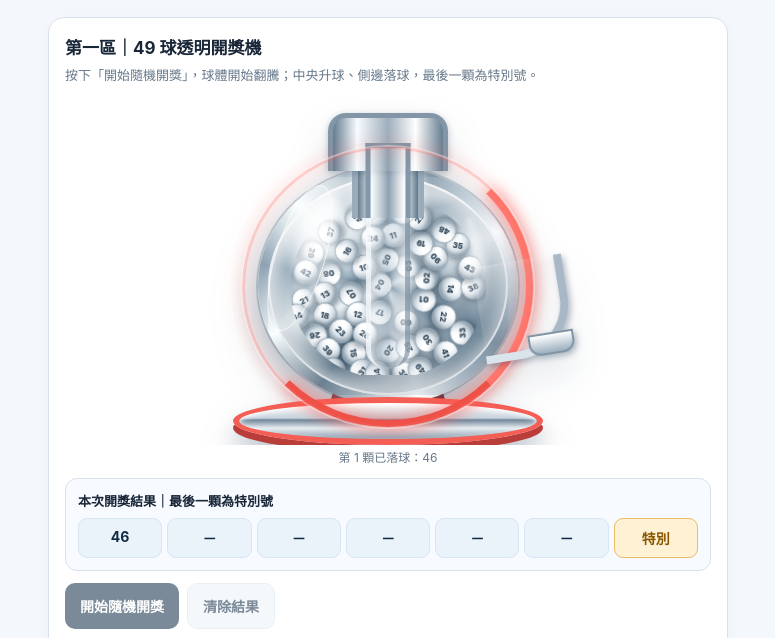
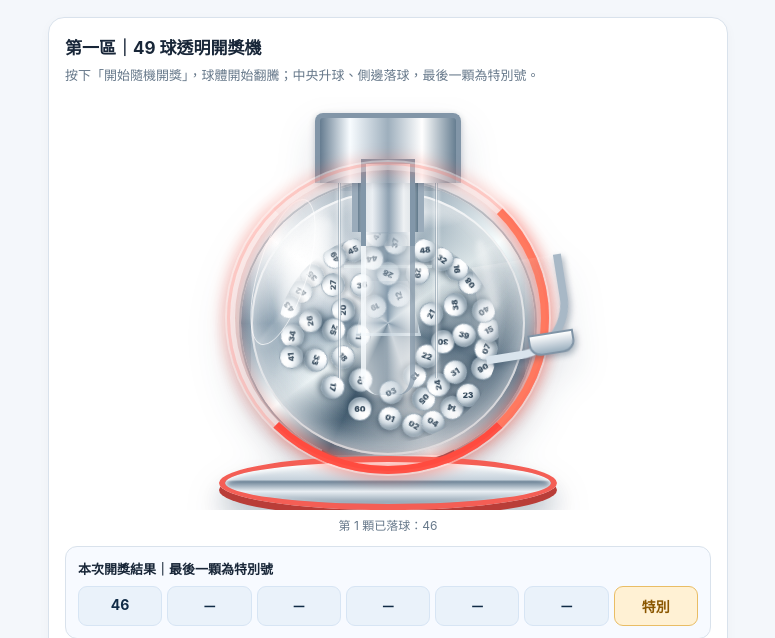
Before and after one commit to rick6382-pixel/lucky49-app, a plain HTML site: page index.html in a window 1280 px wide. Both pictures are taken after a click on the button "開始隨機開獎". Shown: the part 113-751 px from the top of the page, without its empty margins (252-1027 px from the left). Drawn offline with Linux system fonts and the light colour scheme; no server answers.

Commit message:
Add files via upload

```diff
--- a/index.html
+++ b/index.html
@@ -126,7 +126,7 @@ footer{text-align:center;color:var(--muted);font-size:11px;padding:12px}
 @media(max-width:380px){.side-chute{left:calc(50% + 80px);transform:scale(.9) rotate(-9deg);transform-origin:top left}}
 
 
-/* v12: stronger circulating airflow and visible ball-to-ball collisions */
+/* v13: reference-inspired globe, bottom-loaded ball bed, lift jet and recirculating vortex */
 .machine-orb{
   border:10px solid transparent;
   background:
@@ -179,6 +179,48 @@ footer{text-align:center;color:var(--muted);font-size:11px;padding:12px}
 .machine.is-mixing .glass-reflection{animation:glassGlint 2.2s ease-in-out infinite}
 @media(prefers-reduced-motion:reduce){.machine.is-mixing .glass-reflection{animation:none}}
 
+
+/* v13: reference-inspired transparent lottery machine with bottom-loaded balls */
+.machine{width:min(100%,390px);height:405px}
+.machine-orb{
+  top:76px;width:294px;height:284px;border-radius:50%;
+  background:
+   radial-gradient(ellipse at 26% 22%,rgba(255,255,255,.28),transparent 34%),
+   radial-gradient(ellipse at 74% 78%,rgba(15,35,52,.2),transparent 47%),
+   linear-gradient(120deg,rgba(255,255,255,.2),rgba(168,198,216,.035) 34%,rgba(18,42,61,.17) 72%,rgba(255,255,255,.2)) padding-box,
+   conic-gradient(from 205deg,#526a7c,#faffff 8%,#8097a9 18%,#fff 28%,#71899c 43%,#f8ffff 58%,#71889a 74%,#fff 88%,#526a7c) border-box;
+  box-shadow:inset 0 0 0 2px #ffffffb8,inset 0 0 22px 6px #ffffff77,inset 0 -28px 36px #193d582e,0 0 0 2px #526a7c55,0 12px 30px #102b4640;
+}
+.machine-ring{
+ top:57px;width:322px;height:312px;border-width:8px;
+ border-top-color:#ffffff55;border-left-color:#ffffff88;
+ border-right-color:#ff795f;border-bottom-color:#ff4b3f;
+ filter:drop-shadow(0 0 8px #ff604f);
+}
+.machine-top{top:8px;width:146px;height:70px;border-radius:8px 8px 0 0}
+.machine-neck{top:54px;width:54px;height:87px}
+.machine-base{width:338px;height:54px;bottom:0}
+.machine-stand{height:65px;width:146px;bottom:34px}
+.machine-orb .inner-balls{
+ left:24px;right:24px;top:38px;bottom:12px;height:auto;
+ overflow:hidden;clip-path:ellipse(49% 49% at 50% 51%);
+}
+.machine-orb .lift-track{
+ top:20px;height:184px;width:54px;border-left:5px solid #f9fdffbb;border-right:5px solid #71879a99;
+ background:linear-gradient(90deg,#fff9,#9eb2c255 48%,#fff9);
+}
+.inner-cage{position:absolute;z-index:3;left:50%;top:-38px;transform:translateX(-50%);width:116px;height:225px;pointer-events:none;opacity:.76}
+.inner-cage:before,.inner-cage:after{content:"";position:absolute;top:0;bottom:0;width:3px;background:linear-gradient(90deg,#72889a,#fff,#8ca0b0);box-shadow:0 0 4px #fff}
+.inner-cage:before{left:8px}.inner-cage:after{right:8px}
+.inner-cage i{position:absolute;left:0;right:0;top:0;height:3px;background:#f8ffff;box-shadow:0 0 5px #fff}
+.inner-cage b{position:absolute;left:14px;right:14px;top:112px;height:3px;background:#f8ffffaa;box-shadow:0 0 5px #fff}
+.inner-cage em{position:absolute;left:50%;top:128px;transform:translateX(-50%);width:66px;height:55px;border:3px solid #dce8ef;border-top:0;clip-path:polygon(20% 0,80% 0,100% 100%,0 100%);background:linear-gradient(90deg,#fff6,#8da4b655,#fff6)}
+.mix-ball{width:24px;height:24px;font-size:8px}
+.machine-status{margin-top:6px}
+.machine.is-mixing .machine-orb{animation:globeVibrate .18s linear infinite alternate}
+@keyframes globeVibrate{to{filter:brightness(1.025) drop-shadow(0 0 5px #ff8978)}}
+@media(max-width:380px){.machine{transform:scale(.88);transform-origin:top center;margin-bottom:-45px}.machine-ring{width:314px}}
+
 </style>
 </head>
 <body>
@@ -194,6 +236,7 @@ footer{text-align:center;color:var(--muted);font-size:11px;padding:12px}
   <div class="machine-ring"></div>
   <div class="side-chute" aria-hidden="true"></div>
   <div class="machine-orb">
+   <div class="inner-cage" aria-hidden="true"><i></i><b></b><em></em></div>
    <div class="lift-track"></div>
    <div class="inner-balls" id="innerBalls"></div>
    <div class="glass-reflection" aria-hidden="true"></div>
@@ -279,11 +322,18 @@ footer{text-align:center;color:var(--muted);font-size:11px;padding:12px}
   layoutPhysicsBalls();
  }
  function layoutPhysicsBalls(){
-  const area=$('innerBalls'),w=area.clientWidth||210,h=area.clientHeight||180;
+  const area=$('innerBalls'),w=area.clientWidth||230,h=area.clientHeight||230;
+  // Resting state: tightly packed in the lower bowl, with small natural offsets.
+  const cols=8,spacing=24,rowGap=21;
   ballPhysics.forEach((p,i)=>{
-   const angle=i*2.39996,rad=Math.sqrt((i+.5)/49)*Math.min(w*.43,h*.43);
-   p.x=w/2+Math.cos(angle)*rad;p.y=h/2+Math.sin(angle)*rad;
-   p.el.style.left=p.x+'px';p.el.style.top=p.y+'px';p.el.style.transform='translate(-50%,-50%)';
+   const row=Math.floor(i/cols),col=i%cols;
+   const count=Math.min(cols,49-row*cols);
+   const rowWidth=(count-1)*spacing;
+   p.x=w/2-rowWidth/2+col*spacing+(row%2?spacing*.22:0)+(Math.random()-.5)*3;
+   p.y=h-20-row*rowGap-(Math.random()*3);
+   p.vx=0;p.vy=0;p.rot=Math.random()*360;
+   p.el.style.left=p.x+'px';p.el.style.top=p.y+'px';
+   p.el.style.transform=`translate(-50%,-50%) rotate(${p.rot}deg)`;
   });
  }
  function startBallPhysics(){
@@ -294,7 +344,7 @@ footer{text-align:center;color:var(--muted);font-size:11px;padding:12px}
   const step=(stamp)=>{
    if(!physicsRunning)return;
    const dt=Math.min(2,(stamp-last||16.7)/16.7);last=stamp;phase+=.035*dt;
-   const w=area.clientWidth||220,h=area.clientHeight||190,cx=w/2,cy=h*.57,rx=w*.455,ry=h*.455;
+   const w=area.clientWidth||230,h=area.clientHeight||230,cx=w/2,cy=h*.51,rx=w*.465,ry=h*.47;
    const active=ballPhysics.filter(p=>!p.el.classList.contains('gone'));
    for(let i=0;i<active.length;i++){
     const p=active[i];
@@ -302,13 +352,18 @@ footer{text-align:center;color:var(--muted);font-size:11px;padding:12px}
     const radius=Math.max(1,Math.hypot(dx,dy));
     // Air jets create a circulating current: upward in the middle, outward near the top,
     // then downward along the glass wall and back across the bottom.
-    const swirl=.19 + .07*Math.sin(phase+p.x*.025);
-    p.vx += (-dy/radius)*swirl*dt + (Math.random()-.5)*.16*dt;
-    p.vy += (dx/radius)*swirl*dt + .055*dt;
-    const centralJet=Math.max(0,1-radius/(Math.min(rx,ry)*.82));
-    p.vy -= centralJet*.26*dt;
-    p.vx += Math.sin(phase*1.7+p.y*.035)*.045*dt;
-    p.vy += Math.cos(phase*1.3+p.x*.03)*.035*dt;
+    // Strong upward air from the illuminated lower plenum, strongest near the center.
+    const bottomFactor=Math.max(0,Math.min(1,(p.y-h*.30)/(h*.58)));
+    const centerFactor=Math.max(0,1-Math.abs(p.x-cx)/(w*.48));
+    const liftJet=bottomFactor*(.34+.42*centerFactor);
+    p.vy -= liftJet*dt;
+    // Recirculating vortex: rise through center, spread outward near the crown,
+    // descend at the glass wall, then roll back along the floor.
+    const swirl=.22 + .08*Math.sin(phase+p.x*.025);
+    p.vx += (-dy/radius)*swirl*dt + (Math.random()-.5)*.23*dt;
+    p.vy += (dx/radius)*swirl*dt + .035*dt;
+    p.vx += Math.sin(phase*1.7+p.y*.035)*.075*dt;
+    p.vy += Math.cos(phase*1.3+p.x*.03)*.06*dt;
     p.vx*=Math.pow(.996,dt);p.vy*=Math.pow(.996,dt);
     p.x+=p.vx*dt;p.y+=p.vy*dt;
     p.rot=(p.rot||0)+(p.vx+p.vy)*1.8*dt;
@@ -327,7 +382,7 @@ footer{text-align:center;color:var(--muted);font-size:11px;padding:12px}
       const push=(min-d)*.52;p.x-=nx*push;p.y-=ny*push;q.x+=nx*push;q.y+=ny*push;
      }
     }
-    const speed=Math.hypot(p.vx,p.vy),max=4.8;
+    const speed=Math.hypot(p.vx,p.vy),max=5.8;
     if(speed>max){p.vx=p.vx/speed*max;p.vy=p.vy/speed*max}
     p.el.style.left=p.x+'px';p.el.style.top=p.y+'px';
     p.el.style.transform=`translate(-50%,-50%) rotate(${p.rot}deg)`;
--- a/sw.js
+++ b/sw.js
@@ -1,4 +1,4 @@
-const CACHE_NAME = "lucky49-machine-v12";
+const CACHE_NAME = "lucky49-machine-v13";
 const CORE = ["./", "./index.html", "./manifest.webmanifest", "./icon-192.png", "./icon-512.png"];
 self.addEventListener("install", event => {
   event.waitUntil(caches.open(CACHE_NAME).then(cache => cache.addAll(CORE)).catch(()=>{}));
```
